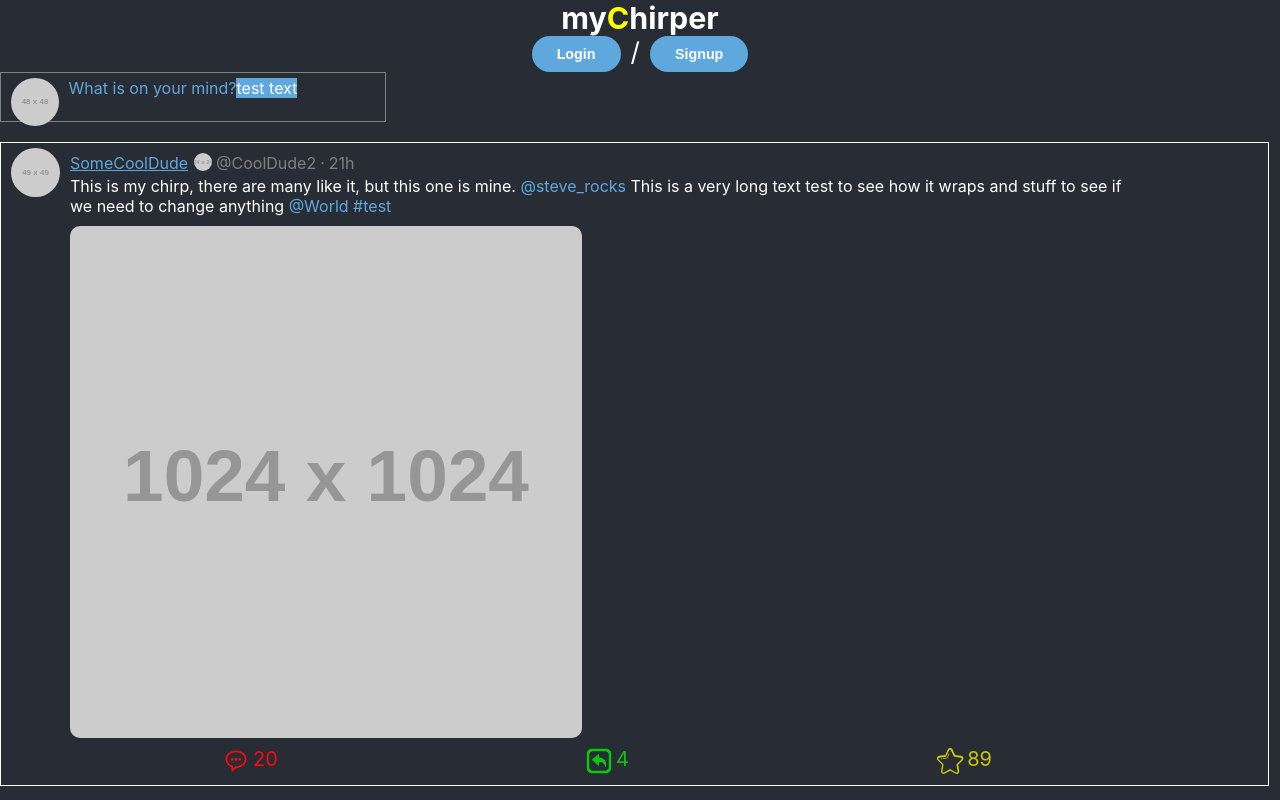
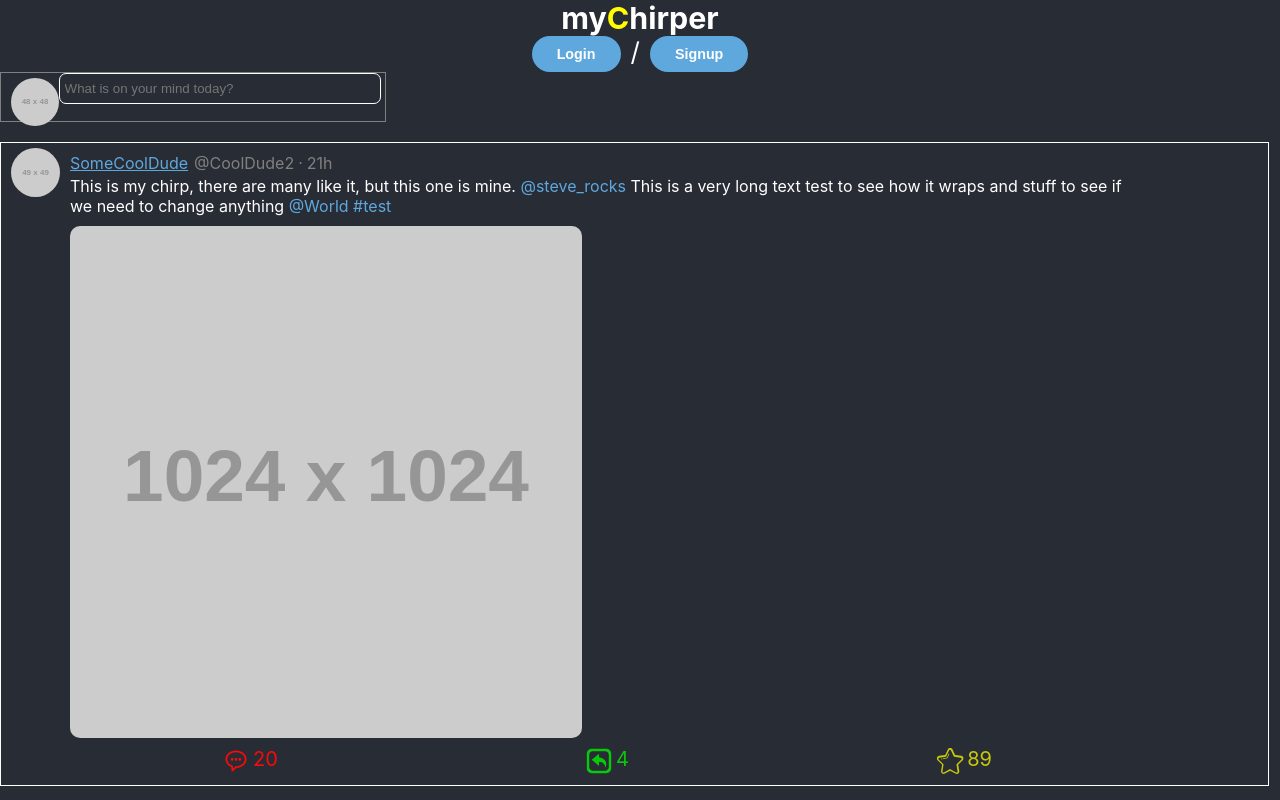
Before and after one commit to Michael-Lafreniere/chirper, a React (Create React App) app in the folder client/: page / in a window 1280 px wide. Built offline with nearby package versions, Linux system fonts and the light colour scheme.

Commit message:
Backup of changes I made while I was sick over several days :(

```diff
--- a/client/package.json
+++ b/client/package.json
@@ -6,6 +6,7 @@
     "@testing-library/jest-dom": "^4.2.4",
     "@testing-library/react": "^9.3.2",
     "@testing-library/user-event": "^7.1.2",
+    "prop-types": "^15.7.2",
     "react": "^16.12.0",
     "react-dom": "^16.12.0",
     "react-scripts": "3.3.0"
--- a/client/src/App.css
+++ b/client/src/App.css
@@ -24,18 +24,12 @@
 }
 
 body {
-  background-color: #282c34;
+  background-color: var(--bkgrnd-color);
 }
 
 .header-h1 {
   margin: 0;
   padding: 0;
-}
-
-@media (prefers-reduced-motion: no-preference) {
-  .App-logo {
-    animation: App-logo-spin infinite 20s linear;
-  }
 }
 
 .App-header {
@@ -49,7 +43,7 @@ body {
 }
 
 .App-link {
-  color: #61dafb;
+  color: var(--highlight-color);
 }
 
 .test {
--- a/client/src/App.js
+++ b/client/src/App.js
@@ -8,11 +8,13 @@ import './App.css';
 const text =
   'This is my chirp, there are many like it, but this one is mine. @steve_rocks This is a very long text test to see how it wraps and stuff to see if we need to change anything @World #test';
 
+const AppContext = React.createContext();
+
 class App extends Component {
   constructor(props) {
     super(props);
     this.state = {
-      createAccount: false
+      createAccountOpen: false
     };
   }
 
@@ -25,8 +27,9 @@ class App extends Component {
       // reChirp: "StanLee",
     };
     let createAccount = null;
-    if (this.state.createAccount) createAccount = <CreateAccount />;
+    if (this.state.createAccountOpen) createAccount = <CreateAccount />;
     return (
+      <AppContext.Provider value={{}}>
         <div className="App">
           <Header />
           <div className="test">{createAccount}</div>
@@ -34,6 +37,7 @@ class App extends Component {
           <br />
           <Chirp data={chirpData} />
         </div>
+      </AppContext.Provider>
     );
   }
 }
--- a/client/src/components/Chirp/ChirpHeader.js
+++ b/client/src/components/Chirp/ChirpHeader.js
@@ -1,38 +1,46 @@
 import React, { Component } from 'react';
 
-import './ChirpHeader.css'
+import './ChirpHeader.css';
 
 class ChirpHeader extends Component {
   reChirp = who => {
     if (who !== undefined) {
-            return (<><div className="header-icon">
+      return (
+        <>
+          <div className="header-icon">
             <img src="https://via.placeholder.com/24" alt="some mark" />
           </div>
-          <div className="header-text">{who} re-chirped</div></>);
+          <div className="header-text">{who} re-chirped</div>
+        </>
+      );
     }
-        return null
-    }
+    return null;
+  };
 
   render() {
     let reChirp = this.reChirp(this.props.reChirp);
     return (
       <>
-            <div className="chirp-header">
-            {reChirp}
-            </div>
+        <div className="chirp-header">{reChirp}</div>
         <div className="chirp-body">
           <div className="user-info">
             <div className="user-name">
-                  <a href={`http://localhost:3000/${this.props.username}`}>{this.props.username}</a>
+              <a href={`http://localhost:3000/${this.props.handle}`}>
+                {this.props.username}
+              </a>
             </div>
+            {this.props.acct_verified ? (
               <div className="user-verified">
                 <img
                   src="https://via.placeholder.com/24"
                   alt="verified checkmark"
                 />
               </div>
+            ) : null}
             <div className="user-handle">
-                  <a href={`http://localhost:3000/${this.props.handle}`}>@{this.props.handle}</a>
+              <a href={`http://localhost:3000/${this.props.handle}`}>
+                @{this.props.handle}
+              </a>
             </div>
             <div className="dot">&middot;</div>
             <div className="post-time">{this.props.time}</div>
--- a/client/src/components/CreateChirp.css
+++ b/client/src/components/CreateChirp.css
@@ -37,6 +37,16 @@
   overflow-wrap: break-word;
 }
 
+.input-container input[type='text'] {
+  background-color: var(--bkgrnd-color);
+  padding: 5px;
+  width: 95%;
+  height: 40%;
+  outline: none;
+  border: 1px solid white;
+  border-radius: 7px;
+}
+
 .over-typed {
   color: var(--base-color);
   background-color: var(--highlight-color);
--- a/client/src/components/CreateChirp.js
+++ b/client/src/components/CreateChirp.js
@@ -1,8 +1,9 @@
-import React, { useState } from 'react';
+import React from 'react';
 
 import './CreateChirp.css';
 
 export default function CreateChirp() {
+  const text = 'What is on your mind today?';
   return (
     <>
       <div className="create-chirp">
@@ -17,10 +18,15 @@ export default function CreateChirp() {
           </div>
         </div>
         <div className="input-container">
-          <div className="input-div" contenteditable="true" spellcheck="true">
-            <span>What is on your mind?</span>
-            <span className="over-typed">test text</span>
-          </div>
+          <input
+            type="text"
+            className="my-input"
+            placeholder="What is on your mind today?"
+          />
+          {/* <div className="input-div" contentEditable="true" spellCheck="true">
+            <span>{text}</span>
+            <span className="over-typed"></span>
+          </div> */}
         </div>
       </div>
     </>
--- a/client/src/components/Header.css
+++ b/client/src/components/Header.css
@@ -24,11 +24,16 @@ header {
   padding: 5px;
   background-color: var(--base-color);
   color: var(--highlight-color);
-  outline: none;
-  border: 1px solid var(--highlight-color);
-  border-radius: 5px;
   height: 35px;
   font-size: 0.55em;
+  border-radius: 7px;
+  border: 1px solid var(--highlight-color);
+}
+
+.login-signup input:focus {
+  outline: none;
+  border-color: var(--highlight-color);
+  box-shadow: 0 0 10px var(--highlight-color);
 }
 
 .login-signup button {
--- a/client/src/components/Login.js
+++ b/client/src/components/Login.js
@@ -12,7 +12,7 @@ const INITIAL_STATE = {
 
 export default function Login() {
   const [open, setOpen] = useState(true);
-  const [serverError, setServerError] = React.useState(null);
+  const [error, setError] = React.useState(null);
   const {
     handleSubmit,
     handleChange,
@@ -29,11 +29,10 @@ export default function Login() {
   async function authenticateUser() {
     const { account, password } = values;
     try {
-      await authUser(account, password);
+      const results = await authUser(account, password);
+      console.log(results);
+    } finally {
       setOpen(false);
-    } catch (error) {
-      console.log('Authentication error:', error);
-      setServerError(error);
     }
   }
 
@@ -63,8 +62,10 @@ export default function Login() {
             placeholder="password"
           />
           {errors.password && <p className="error-text">{errors.password}</p>}
-          {serverError && <p className="error-text">{serverError}</p>}
-          <button disabled={isSubmitting}>Login</button>
+          {error && <p className="error-text">{error}</p>}
+          <button disabled={isSubmitting}>
+            {isSubmitting ? 'Working' : 'Login'}
+          </button>
         </form>
       )}
     </>
--- a/client/src/utils/LoginFormValidation.js
+++ b/client/src/utils/LoginFormValidation.js
@@ -24,11 +24,9 @@ export default function LoginFormValidation(
   function handleBlur(event) {
     const validationErrors = validate(values);
     setErrors(validationErrors);
-    // setSubmitting(true);
   }
 
   function handleChange(event) {
-    // const [name, value] = event.target;
     setValues({
       ...values,
       [event.target.name]: event.target.value
--- a/client/src/utils/dbHelpers.js
+++ b/client/src/utils/dbHelpers.js
@@ -41,16 +41,16 @@ export async function authUser(account, password, address) {
     password
   };
 
-  fetch(`${url}/user-login`, {
+  const results = await fetch(`${url}/user-login`, {
     method: 'POST',
     headers: {
       'Content-Type': 'application/json',
       Accept: 'application/json'
     },
     body: JSON.stringify(user)
-  })
-    .then(response => response.json())
-    .then(data => {
+  });
+  const data = await results.json();
+  if (data) {
     if (data.message && data.message === 'successful') {
       localStorage.setItem('displayName', data.user.displayName);
       localStorage.setItem('handle', data.user.handle);
@@ -58,8 +58,8 @@ export async function authUser(account, password, address) {
       localStorage.setItem('userSince', data.user.userSince);
       localStorage.setItem('accessToken', data.accessToken);
       localStorage.setItem('refreshToken', data.refreshToken);
-      } else if (data.message && data.message) {
-        console.log('error:', data.message);
     }
-    });
+    console.log({ data });
   }
+  return data;
+}
```
Also changed, not shown: 1 other file (tests, documents, lock files or other folders). Lines whose indentation alone changed are shown as unchanged.
